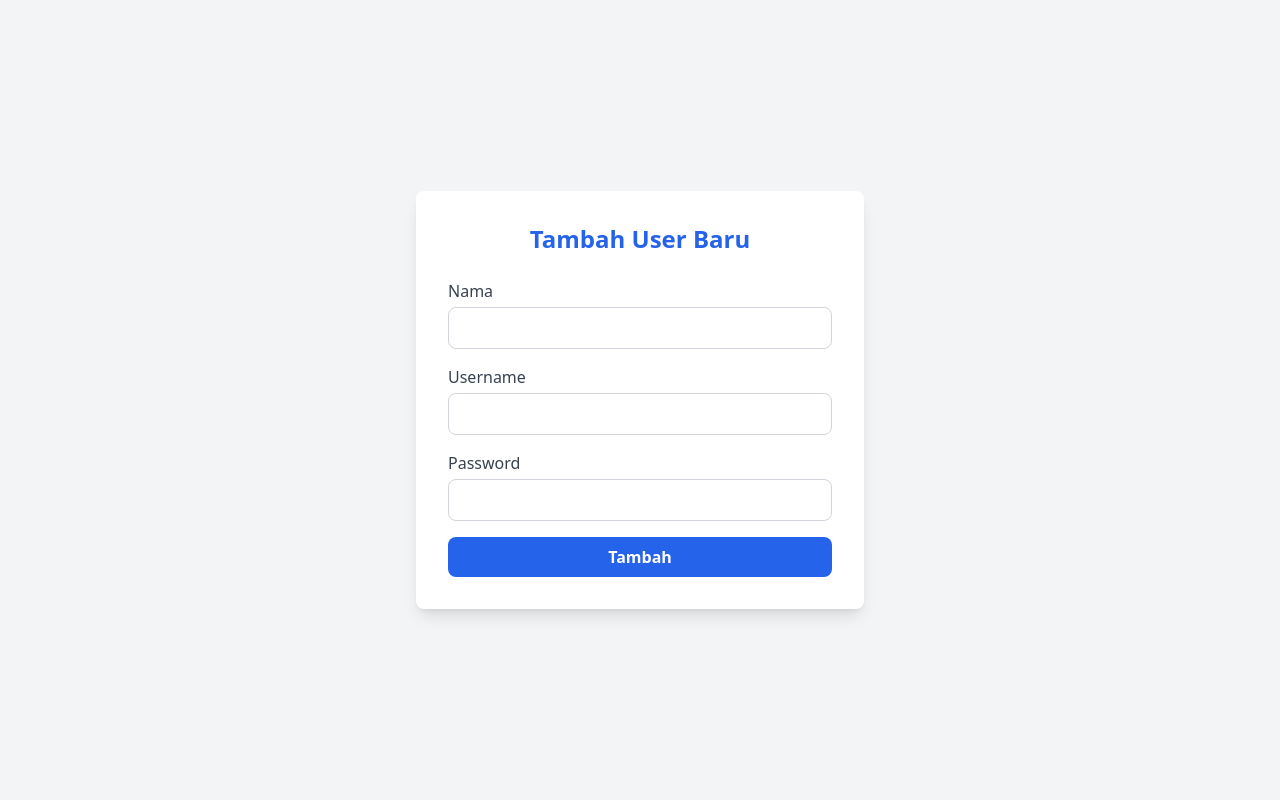
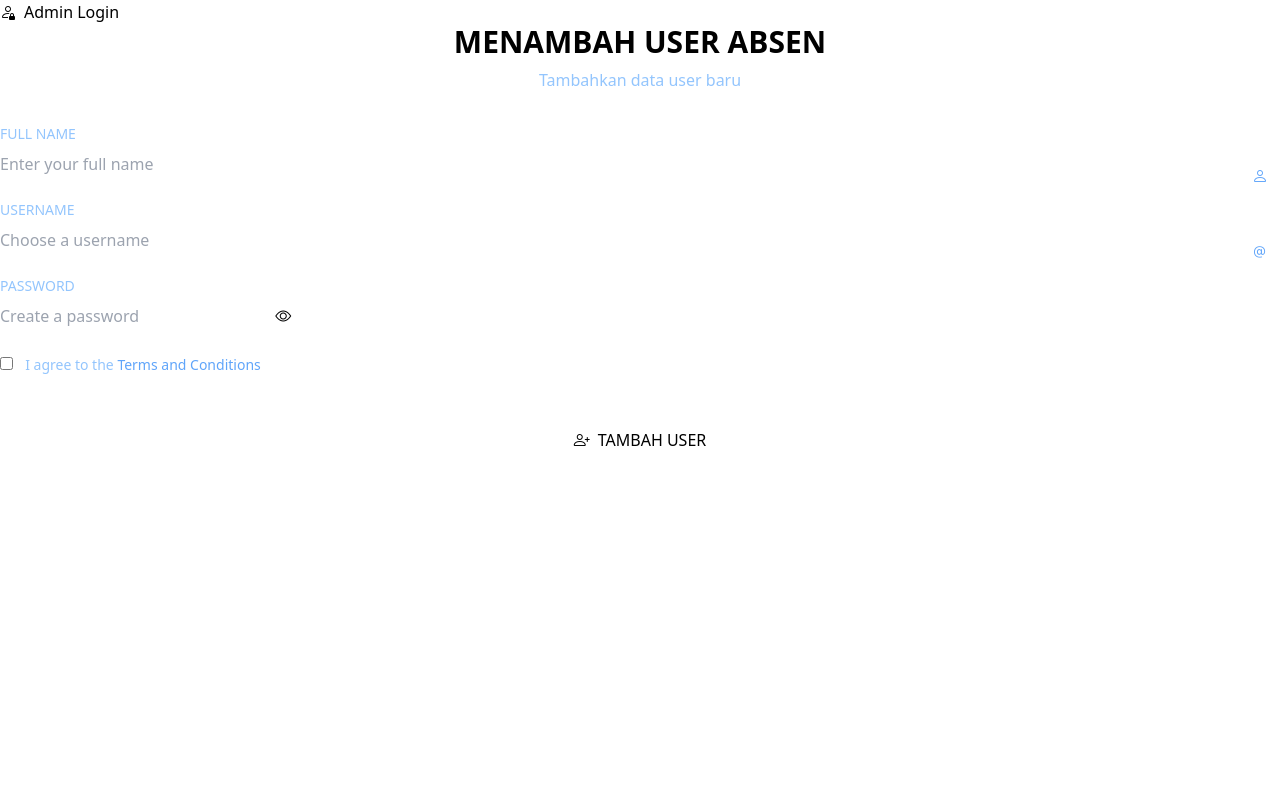
Before and after one commit to Hinabil/blabalattrksfjlsdjfz128429, a Flask app: page / in a window 1280 px wide. Run offline with Flask 3, Linux system fonts and the light colour scheme; some libraries are stand-ins or nearby versions.

Commit message:
Update index.html

```diff
--- a/api/templates/index.html
+++ b/api/templates/index.html
@@ -1,67 +1,79 @@
 <!DOCTYPE html>
-<html lang="id">
+<html lang="en">
 <head>
     <meta charset="UTF-8">
-  <meta name="viewport" content="width=device-width, initial-scale=1">
-  <title>Tambah User Absen</title>
+    <meta name="viewport" content="width=device-width, initial-scale=1.0">
+    <title>Menambah User Absen</title>
     <script src="https://cdn.tailwindcss.com"></script>
-  <link href="{{ url_for('static', filename='css/style.css') }}" rel="stylesheet">
+    <link rel="stylesheet" href="https://cdn.jsdelivr.net/npm/bootstrap-icons@1.11.1/font/bootstrap-icons.css">
+    <link rel="stylesheet" href="{{ url_for('static', filename='style.css') }}">
 </head>
-<body class="bg-gray-100 min-h-screen flex flex-col items-center justify-center py-10">
+<body>
+    <div class="admin-btn">
+        <button class="neon-button flex items-center gap-2" onclick="window.location.href='admin.html'">
+            <i class="bi bi-person-lock"></i>
+            <span class="hidden sm:inline">Admin Login</span>
+        </button>
+    </div>
 
-  <div class="bg-white shadow-lg rounded-lg p-8 w-full max-w-md">
+    <div class="neon-border form-container pulse">
+        <div class="text-center mb-8">
+            <h1 class="neon-text text-3xl font-bold mb-2">MENAMBAH USER ABSEN</h1>
+            <p class="text-blue-300">Tambahkan data user baru</p>
+        </div>
 
-    <h1 class="text-2xl font-bold text-center text-blue-600 mb-6">Tambah User Baru</h1>
-
-    {% if status == "success" %}
-      <div class="mb-4 p-3 text-green-800 bg-green-200 rounded-lg text-center">
-        ✅ User berhasil ditambahkan!
+        <form method="POST" action="/" class="space-y-6">
+            <div>
+                <label for="fullname" class="block text-sm font-medium text-blue-300 mb-2">FULL NAME</label>
+                <div class="relative">
+                    <input type="text" id="fullname" name="fullname" class="neon-input" required placeholder="Enter your full name">
+                    <i class="bi bi-person absolute right-3 top-3 text-blue-400"></i>
                 </div>
-    {% elif status == "error" %}
-      <div class="mb-4 p-3 text-red-800 bg-red-200 rounded-lg text-center">
-        ❌ Gagal menambahkan user.
-      </div>
-    {% endif %}
-
-    <form method="POST" class="space-y-4" id="form">
-      <div>
-        <label for="nama" class="block mb-1 text-gray-700">Nama</label>
-        <input id="nama" name="nama" required class="w-full border border-gray-300 rounded-lg px-4 py-2 focus:outline-none focus:ring-2 focus:ring-blue-400">
             </div>
 
             <div>
-        <label for="username" class="block mb-1 text-gray-700">Username</label>
-        <input id="username" name="username" required class="w-full border border-gray-300 rounded-lg px-4 py-2 focus:outline-none focus:ring-2 focus:ring-blue-400">
+                <label for="username" class="block text-sm font-medium text-blue-300 mb-2">USERNAME</label>
+                <div class="relative">
+                    <input type="text" id="username" name="username" class="neon-input" required placeholder="Choose a username">
+                    <i class="bi bi-at absolute right-3 top-3 text-blue-400"></i>
+                </div>
             </div>
 
             <div>
-        <label for="password" class="block mb-1 text-gray-700">Password</label>
-        <input id="password" name="password" type="password" required class="w-full border border-gray-300 rounded-lg px-4 py-2 focus:outline-none focus:ring-2 focus:ring-blue-400">
+                <label for="password" class="block text-sm font-medium text-blue-300 mb-2">PASSWORD</label>
+                <div class="relative">
+                    <input type="password" id="password" name="password" class="neon-input pr-10" required placeholder="Create a password">
+                    <span class="password-toggle" id="togglePassword">
+                        <i class="bi bi-eye" id="eyeIcon"></i>
+                    </span>
+                </div>
             </div>
 
-      <div class="relative">
-        <button type="submit" id="submitBtn" class="w-full bg-blue-600 hover:bg-blue-700 text-white font-semibold py-2 px-4 rounded-lg transition duration-200 flex items-center justify-center">
-          <span id="buttonText">Tambah</span>
-          <div id="spinner" class="ml-2 hidden">
-            <div class="loader ease-linear rounded-full border-4 border-t-4 border-white h-5 w-5"></div>
+            <div class="checkbox-container">
+                <input type="checkbox" id="terms" name="terms" required>
+                <span class="checkmark"></span>
+                <label for="terms" class="ml-2 text-sm text-blue-300">
+                    I agree to the <a href="#" class="text-blue-400 hover:underline">Terms and Conditions</a>
+                </label>
             </div>
+
+            <div class="pt-4">
+                <button type="submit" class="neon-button w-full py-3 flex items-center justify-center gap-2">
+                    <i class="bi bi-person-plus"></i>
+                    <span>TAMBAH USER</span>
                 </button>
             </div>
         </form>
-
     </div>
 
-  <script>
-    const form = document.getElementById('form');
-    const submitBtn = document.getElementById('submitBtn');
-    const spinner = document.getElementById('spinner');
-    const buttonText = document.getElementById('buttonText');
+    <div class="particles">
+        <div class="particle"></div>
+        <div class="particle"></div>
+        <div class="particle"></div>
+        <div class="particle"></div>
+        <div class="particle"></div>
+    </div>
 
-    form.addEventListener('submit', function() {
-      buttonText.textContent = "Loading...";
-      spinner.classList.remove('hidden');
-    });
-  </script>
-
+    <script src="{{ url_for('static', filename='main.js') }}"></script>
 </body>
 </html>
```
Lines whose indentation alone changed are shown as unchanged.
